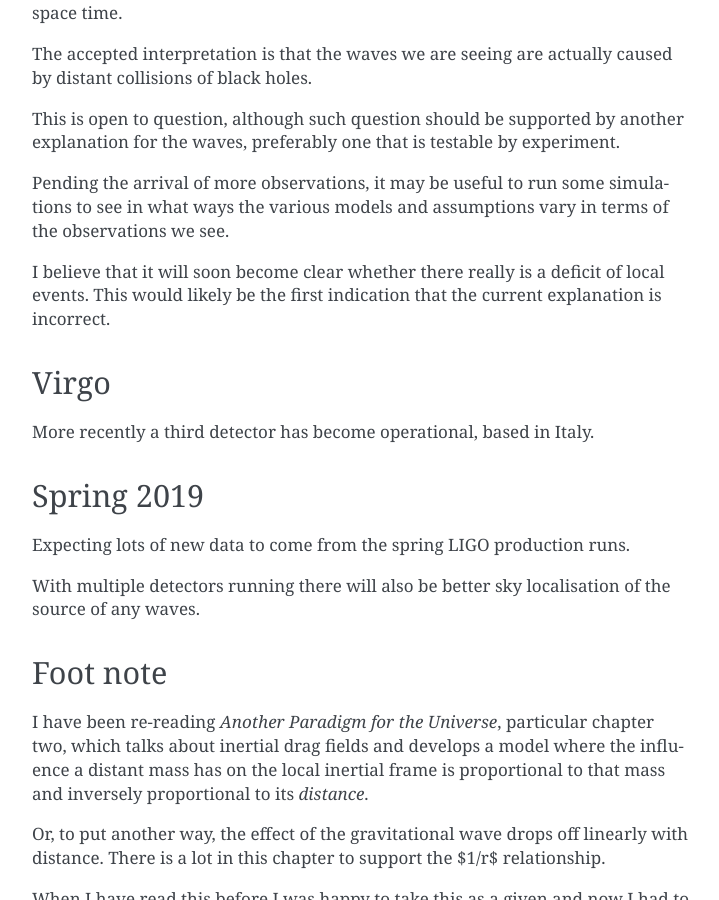
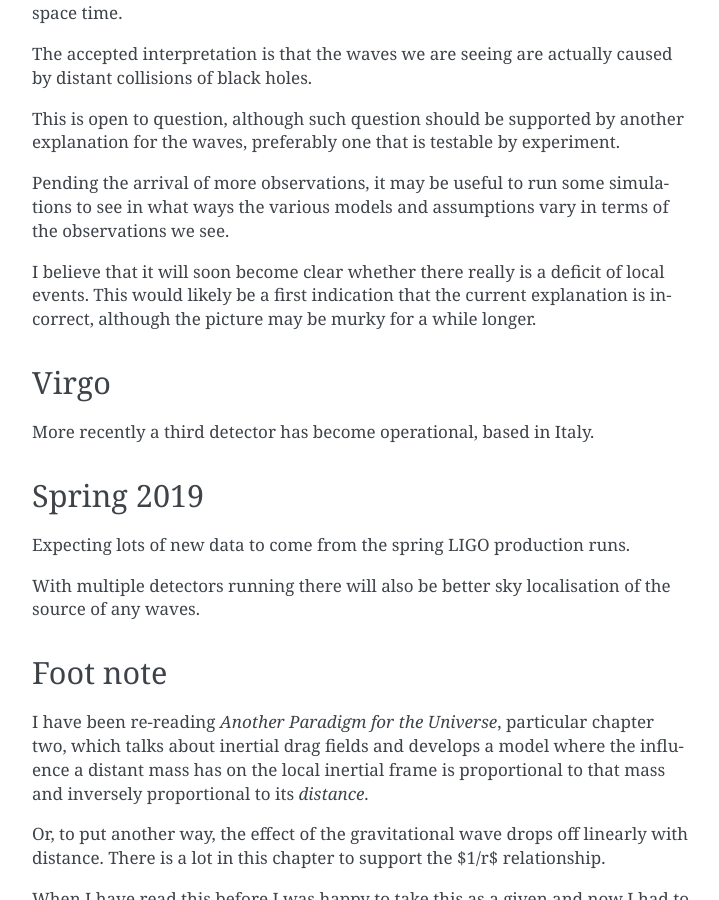
Before and after one commit to openbermuda/karmapi, a Sphinx documentation site: the page built from docs/nodice/inertia.rst, in a window 1280 px wide and 900 px high, scrolled down 4364 px. Shown: the whole window, without its empty margins (388-1107 px from the left). Built offline with Sphinx 7.4.7, drawn with Linux system fonts in a browser that asks for light colours; formulas are drawn with MathJax 3; pages that are not in the unit, such as notebooks, are missing from menus.

Commit message:
murky inertial details

```diff
--- a/docs/nodice/inertia.rst
+++ b/docs/nodice/inertia.rst
@@ -237,8 +237,10 @@ simulations to see in what ways the various models and assumptions
 vary in terms of the observations we see.
 
 I believe that it will soon become clear whether there really is a
-deficit of local events.   This would likely be the first indication
-that the current explanation is incorrect.
+deficit of local events.   This would likely be a first indication
+that the current explanation is incorrect, although the picture may be
+murky for a while longer.
+
 
 Virgo
 =====
```
